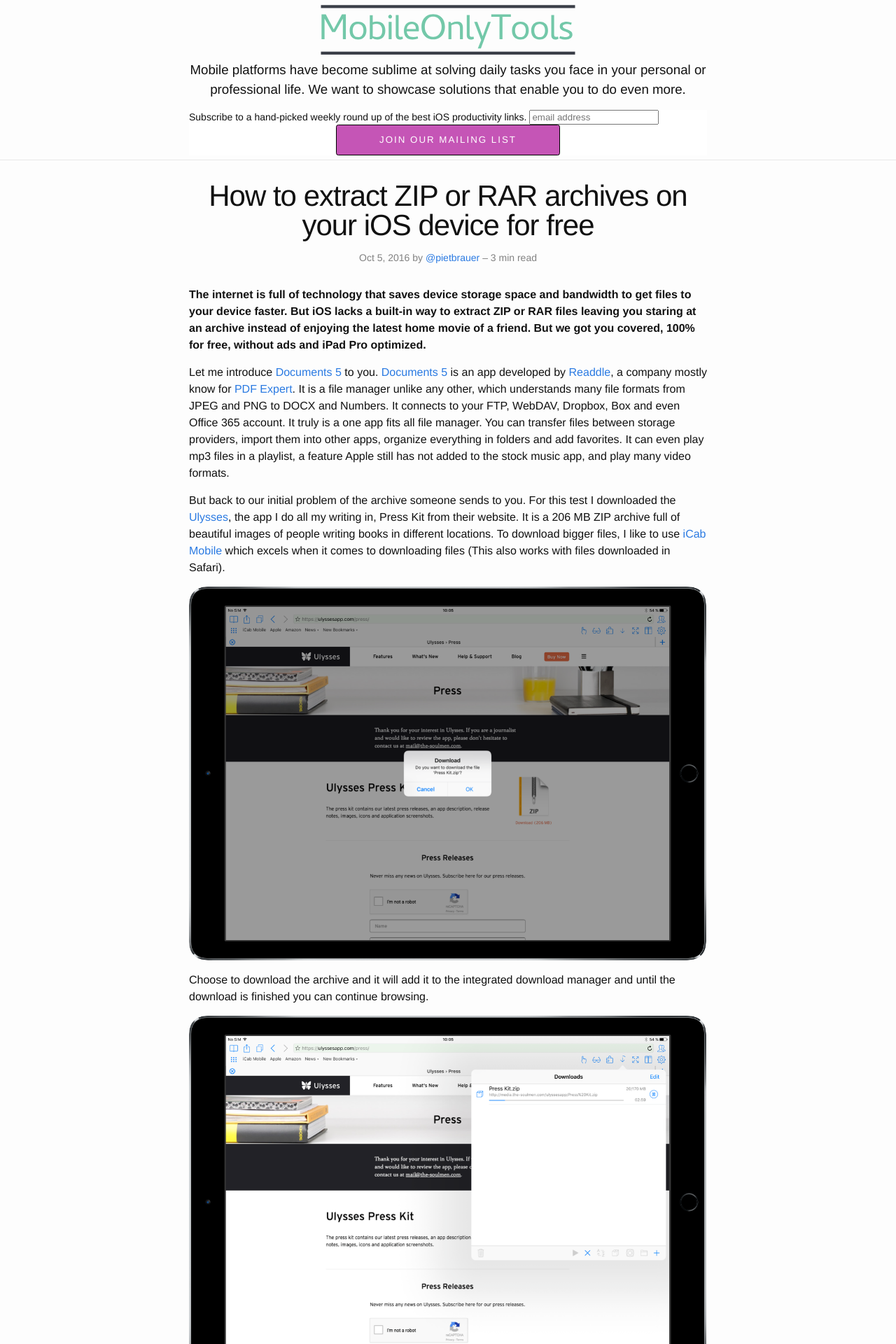
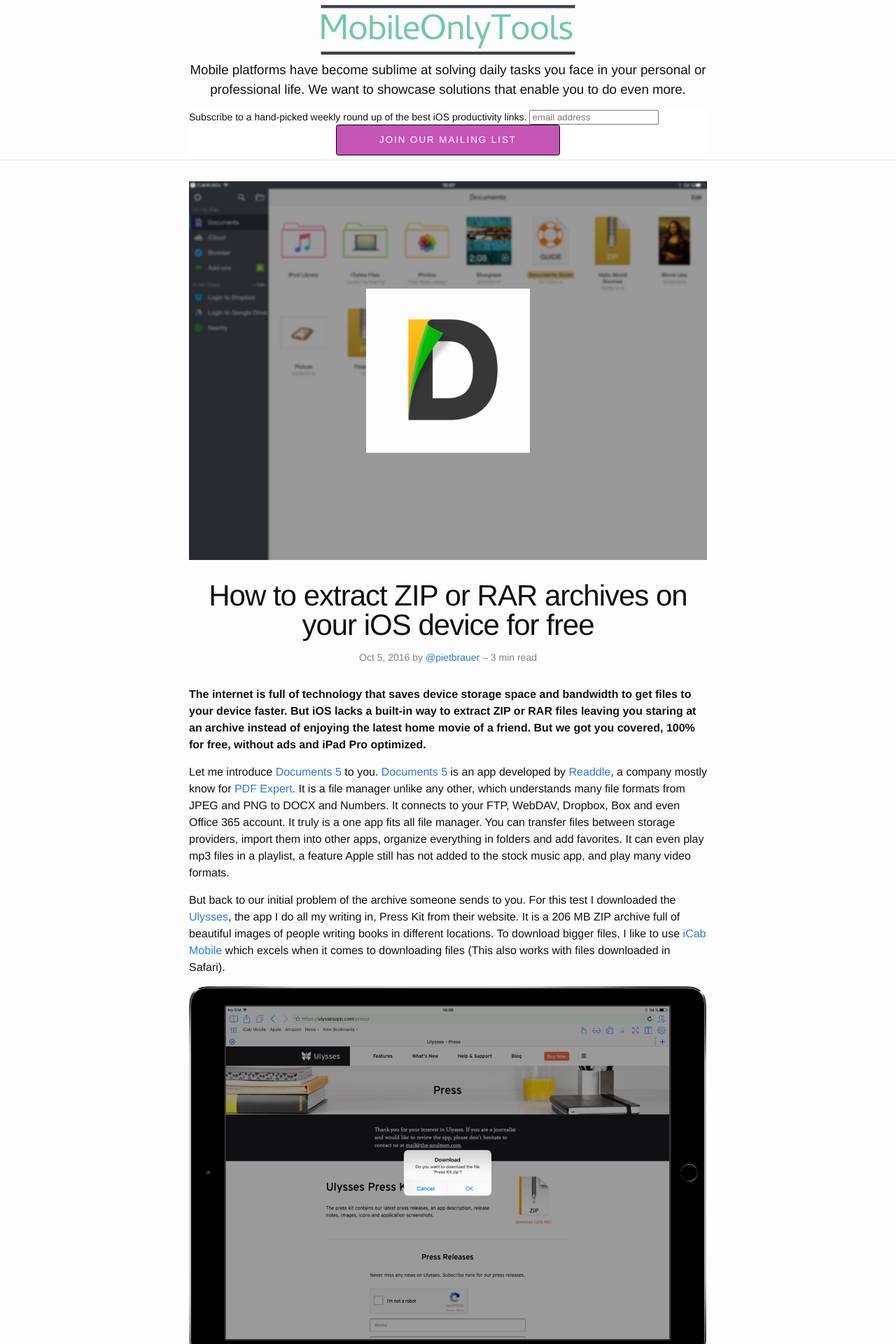
Before and after one commit to nerdishbynature/mobileonly.tools, a Jekyll site: the page built from _posts/2016-10-05-How-to-extract-ZIP-or-RAR-archives-on-your-iOS-device-for-free.markdown, in a window 1280 px wide. Shown: the top 1920 px of the page at 70% size. Built offline with Jekyll 4.4.1, drawn with Linux system fonts in a browser that asks for light colours; comment, search, counter and statistics services are not loaded.

Commit message:
Add Header

```diff
--- a/_posts/2016-10-05-How-to-extract-ZIP-or-RAR-archives-on-your-iOS-device-for-free.markdown
+++ b/_posts/2016-10-05-How-to-extract-ZIP-or-RAR-archives-on-your-iOS-device-for-free.markdown
@@ -4,6 +4,7 @@
 twitter_username: pietbrauer
 categories: blog
 readtime: 3 min read
+header_image: "/img/2016-10-05-Extract-Archives-Header.jpg"
 ---
 
 __The internet is full of technology that saves device storage space and bandwidth to get files to your device faster. But iOS lacks a built-in way to extract ZIP or RAR files leaving you staring at an archive instead of enjoying the latest home movie of a friend. But we got you covered, 100% for free, without ads and iPad Pro optimized.__
```
Also changed, not shown: img/2016-10-05-Extract-Archives-Header.jpg (added).
